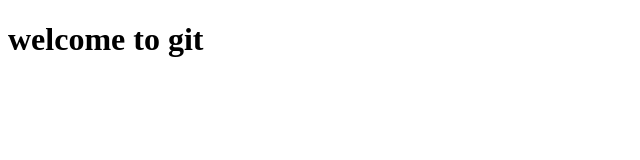
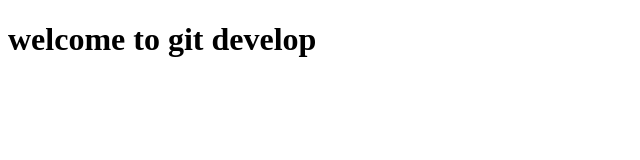
Before and after one commit to DavidPolSanchez/GIT-PRACTICO, a plain HTML site: page index.html in a window 1280 px wide. Shown: the whole page, without its empty margins (0-640 px from the left). Drawn offline with Linux system fonts and the light colour scheme.

Commit message:
modify for develop

```diff
--- a/index.html
+++ b/index.html
@@ -3,6 +3,6 @@
 <title>Curso de  git practico</title>
 </head>
 <body>
-    <h1>welcome to git</h1>
+    <h1>welcome to git develop</h1>
 </body>
 </html>
```
